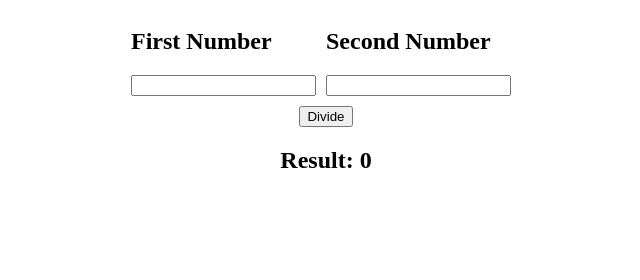
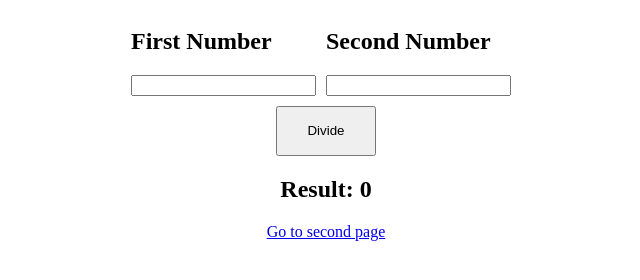
Before and after one commit to AhmedSaadRF/JavaScript-Advanced, a plain HTML site: page index.html in a window 1280 px wide. Shown: the whole page, without its empty margins (314-954 px from the left). Drawn offline with Linux system fonts and the light colour scheme.

Commit message:
Upload Project

```diff
--- a/index.html
+++ b/index.html
@@ -17,10 +17,14 @@
     </div>
   </div>
   <div style="width: 100%; text-align: center; margin-top: 10px;">
-    <button id="calc-btn">Divide</button>
+    <button id="calc-btn" style="width: 100px; height: 50px;">Divide</button>
   </div>
   <div style="width: 100%; text-align: center;">
     <h2>Result: <span id="result">0</span></h2>
+  </div>
+
+   <div style="width: 100%; text-align: center; margin-top: 10px;">
+    <a href="index2.html" id="calc-btn" style="width: 100px; height: 50px;">Go to second page</a>
   </div>
 
   <script src="eventListener.js"></script>
```
